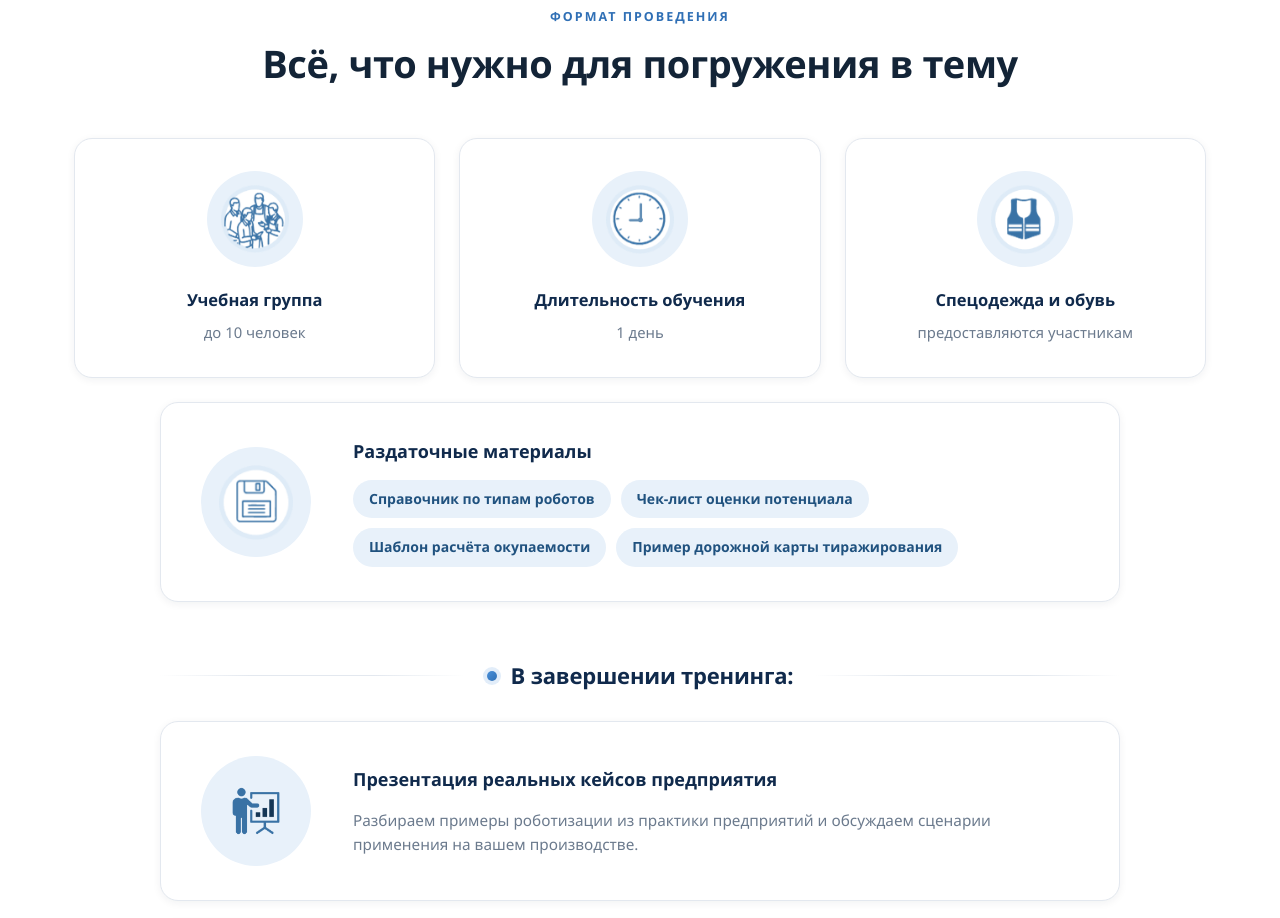
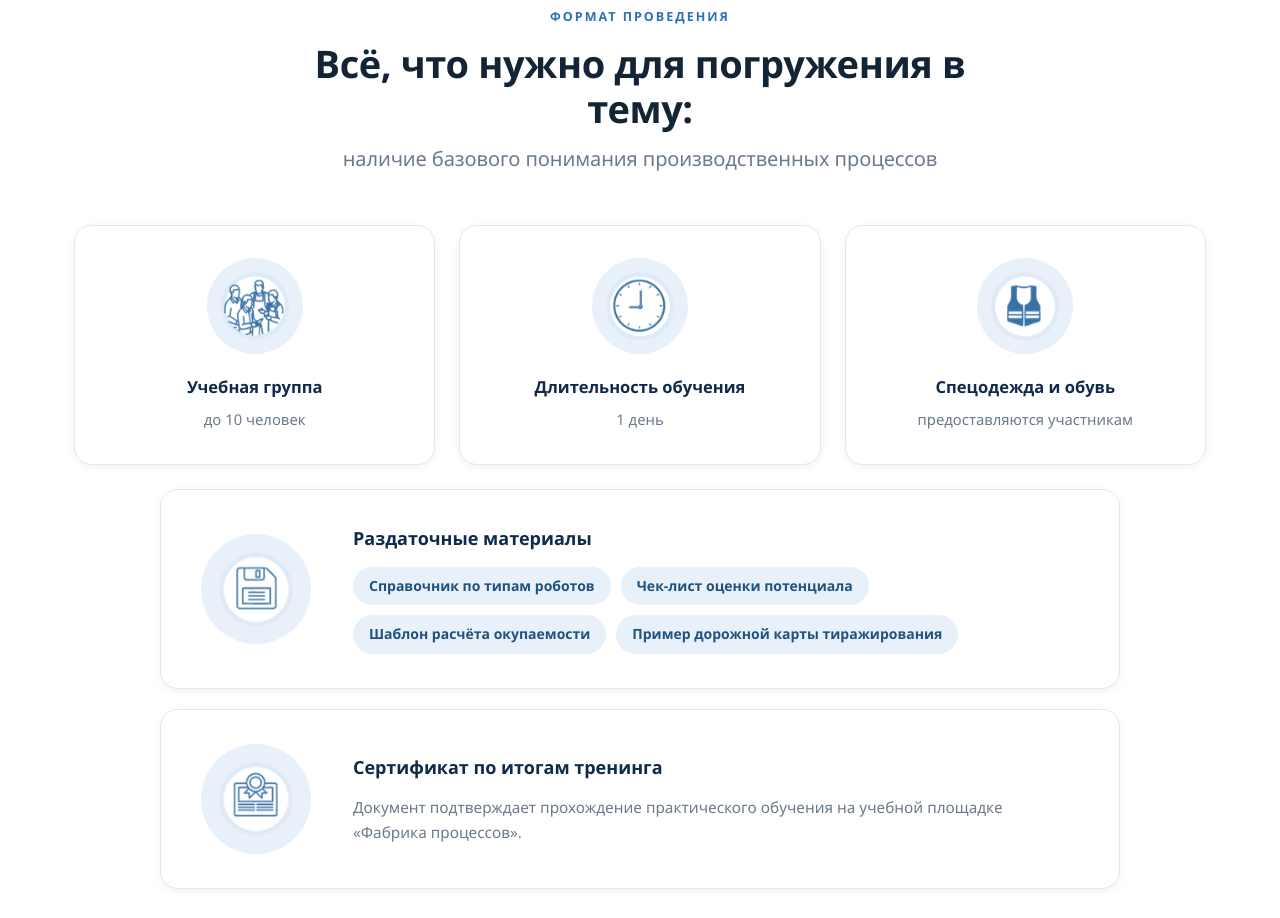
Before and after one commit to Lanternesis/lean-robotics-tatarstan, a plain HTML site: page index.html in a window 1280 px wide. Shown: the part 2275-3193 px from the top of the page. Drawn offline with Linux system fonts and the light colour scheme.

Commit message:
Update index.html

```diff
--- a/index.html
+++ b/index.html
@@ -3,17 +3,18 @@
 <head>
 <meta charset="UTF-8">
 <meta name="viewport" content="width=device-width, initial-scale=1.0">
-<title>Бережливая роботизация: строй свой завод будущего | Фабрика процессов — v11</title>
+<title>Бережливая роботизация: строй свой завод будущего | Фабрика процессов — v12</title>
 <meta name="description" content="Тренинг на учебной площадке «Фабрика процессов»: диагностика — оптимизация — роботизация на модельном участке за один день.">
 
 <!--
   ================================================================
-  LANDING v11
+  LANDING v12
   ----------------------------------------------------------------
-  Что изменилось относительно v10:
-    Финальная строка расписания «17:45 – 18:00 · Завершение тренинга»
-    оформлена так же, как все остальные строки программы
-    (убран отдельный стиль .slot.final).
+  Что изменилось относительно v11:
+    В расписании дня описание «Разбираем примеры роботизации
+    из практики предприятий…» встроено прямо в карточку
+    «Завершение тренинга» отдельной подстрокой (без <h5>).
+    Добавлен класс .slot-note.
 
   Структура папок:
     мой-проект/
@@ -291,6 +292,14 @@
     font-weight:800;
     letter-spacing:-.4px;
   }
+  .sec-head h3{
+    font-size:clamp(16px,1.8vw,20px);
+    line-height:1.4;
+    margin:0;
+    font-weight:500;
+    color:var(--grey-500);
+    letter-spacing:-.1px;
+  }
   .sec-head p{
     color:var(--grey-500);
     font-size:16.5px;
@@ -969,6 +978,15 @@
     background:#fff;
     border:3px solid var(--blue-400);
     box-shadow:0 0 0 4px #fff;
+  }
+  /* Подстрока-описание внутри карточки */
+  .slot .body .slot-note{
+    display:block;
+    margin-top:8px;
+    font-size:13.5px;
+    font-weight:500;
+    line-height:1.5;
+    color:var(--grey-500);
   }
   .slot:hover .body{border-color:#bcd8f2;transform:translateX(4px);}
   .slot.break .body{
@@ -1344,6 +1362,7 @@
     .slot{grid-template-columns:1fr;gap:8px;padding-left:34px;}
     .slot .time{text-align:left;padding-top:0;font-size:13.5px;}
     .slot .body::before{left:-35px;top:18px;}
+    .slot .body .slot-note{font-size:13px;}
 
     .scale-benefits-vertical{
       flex-direction:column;
@@ -1480,7 +1499,8 @@
   <div class="wrap">
     <div class="sec-head">
       <span class="sec-tag">Формат проведения</span>
-      <h2>Всё, что нужно для погружения в тему</h2>
+      <h2>Всё, что нужно для погружения в тему:</h2>
+      <h3>наличие базового понимания производственных процессов</h3>
     </div>
 
     <div class="format-grid">
@@ -1514,21 +1534,6 @@
       </div>
     </div>
 
-    <!-- ПОДРАЗДЕЛ «В завершении тренинга» -->
-    <div class="subhead">
-      <span class="line"></span>
-      <h3>В завершении тренинга:</h3>
-      <span class="line"></span>
-    </div>
-
-    <div class="fmt-wide">
-      <div class="icon"><img src="images/icon-ending.png" alt="Презентация реальных кейсов предприятия"></div>
-      <div>
-        <h4>Презентация реальных кейсов предприятия</h4>
-        <p>Разбираем примеры роботизации из практики предприятий и обсуждаем сценарии применения на вашем производстве.</p>
-      </div>
-    </div>
-
     <div class="fmt-wide">
       <div class="icon"><img src="images/icon-certificate.png" alt="Сертификат"></div>
       <div>
@@ -1816,7 +1821,10 @@
 
       <div class="slot">
         <div class="time">17:45 – 18:00</div>
-        <div class="body">Завершение тренинга</div>
+        <div class="body">
+          Завершение тренинга – презентация реальных кейсов предприятия
+          <span class="slot-note">Разбираем примеры роботизации из практики предприятий и обсуждаем сценарии применения на вашем производстве.</span>
+        </div>
       </div>
     </div>
   </div>
```
